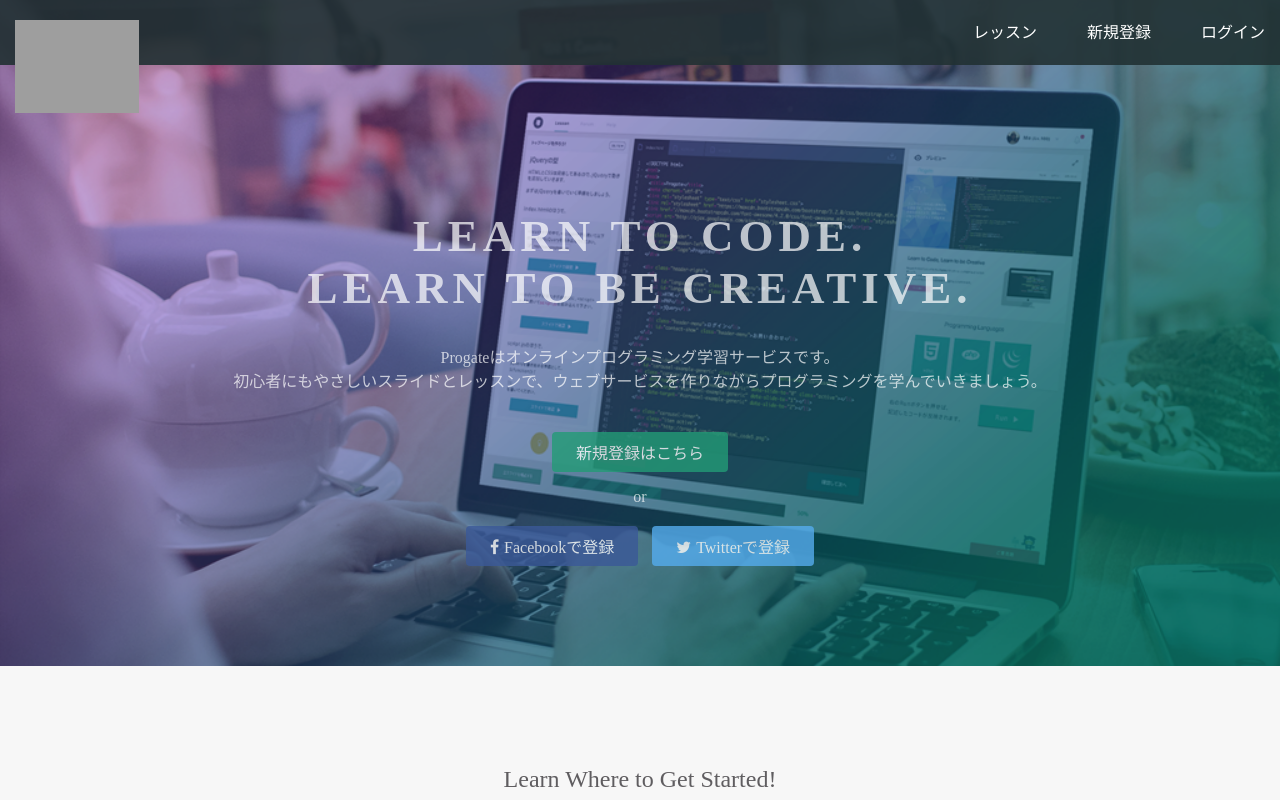
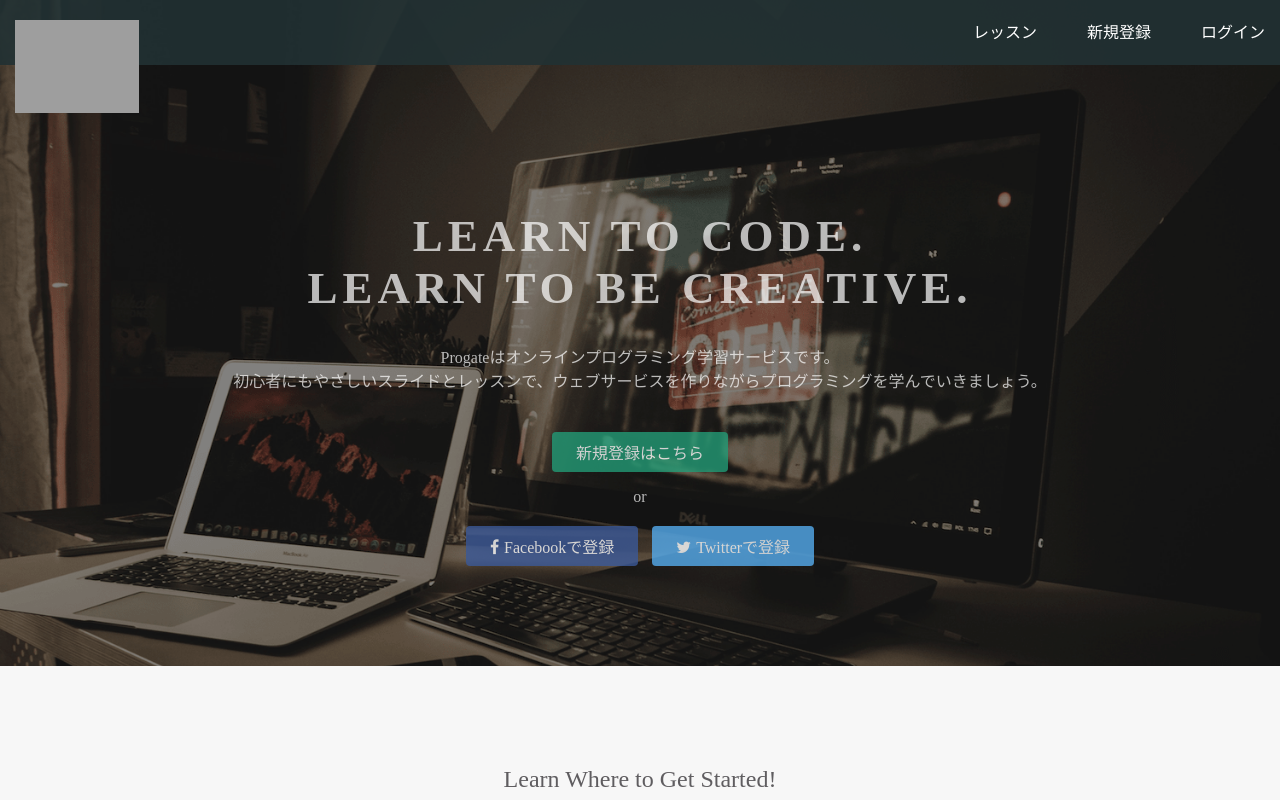
Before and after one commit to hamasaki-kosuke/.github.io2, a plain HTML site: page index.html in a window 1280 px wide. Shown: the top 800 px of the page. Drawn offline with Linux system fonts and the light colour scheme; grey boxes are pictures that could not be loaded.

Commit message:
Update stylesheet.css

```diff
--- a/stylesheet.css
+++ b/stylesheet.css
@@ -19,7 +19,7 @@ a {
 
 .top-wrapper {
   padding: 180px 0 100px 0;
-  background-image: url(top.png);
+  background-image: url(https://raw.githubusercontent.com/hamasaki-kosuke/.github.io2/master/computers.png);
   background-size: cover;
   color: white;
   text-align: center;
```
